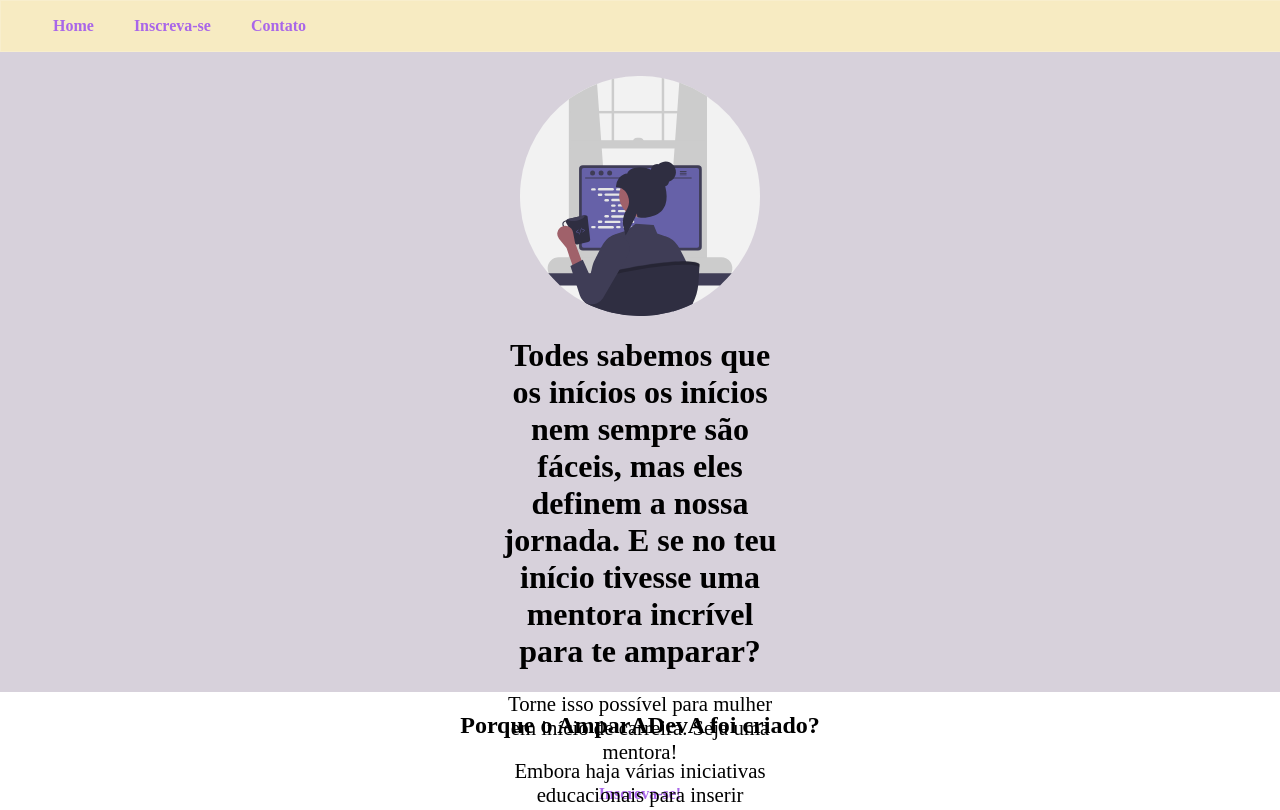
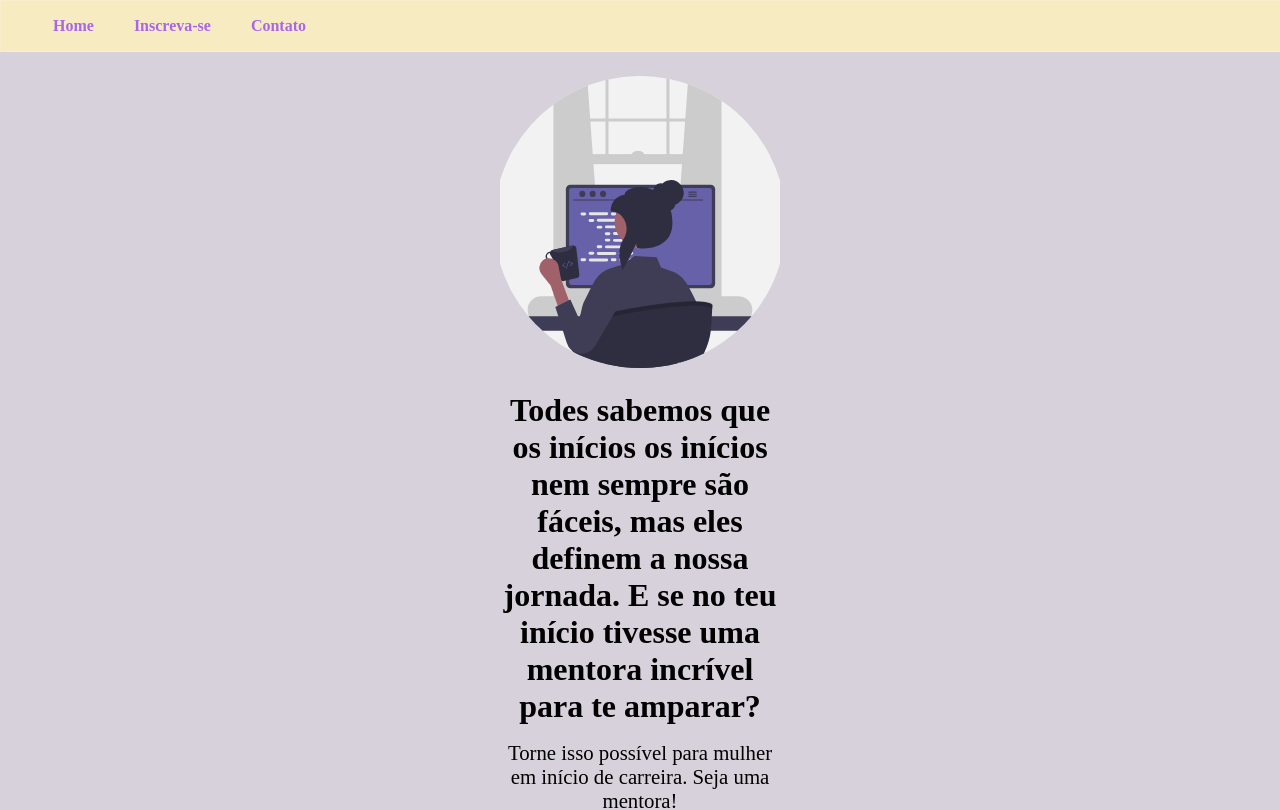
Before and after one commit to linefmv/AmparADevA, a React (Create React App) app: page / in a window 1280 px wide. Shown: the top 810 px of the page. Built offline with nearby package versions, Linux system fonts and the light colour scheme.

Commit message:
refactor: improve code design on header

```diff
--- a/src/components/Header/Header.jsx
+++ b/src/components/Header/Header.jsx
@@ -1,16 +1,21 @@
-import './header.styles.css'
-import logo from '../../assets/header-page.svg'
+import "./header.styles.css";
+import logo from "../../assets/header-page.svg";
 
 const Header = () => {
-    return (
-        <header>
-            <img src={logo} alt="draw of girl programming" />
-            <h1>Todes sabemos que os inícios os inícios nem sempre são fáceis, mas eles definem a nossa jornada. E se no teu início tivesse uma mentora incrível para te amparar?</h1>
-            <p> Torne isso possível para mulher em início de carreira. Seja uma mentora! </p>
-            <a href="/subscribe">Inscreva-se!</a>
-        </header>
-       )
-}
-
+  return (
+    <header>
+      <img src={logo} className="header-page" alt="draw of girl programming" />
+      <h1>
+        Todes sabemos que os inícios os inícios nem sempre são fáceis, mas eles
+        definem a nossa jornada. E se no teu início tivesse uma mentora incrível
+        para te amparar?
+      </h1>
+      <p className="phrase-header">
+        Torne isso possível para mulher em início de carreira. Seja uma mentora!
+      </p>
+      <a href="/subscribe">Inscreva-se!</a>
+    </header>
+  );
+};
 
 export default Header;
--- a/src/components/Header/header.styles.css
+++ b/src/components/Header/header.styles.css
@@ -1,33 +1,33 @@
 header {
   width: 100%;
-  height: 80vh;
+  height: 100vh;
   display: flex;
   flex-direction: column;
   align-items: center;
   background-color: rgb(215, 209, 219);
 }
 
-img {
+.header-page {
   width: 100%;
-  max-width: 240px;
-  padding-top: 3vh;
+  max-width: 280px;
+  padding: 3vh 0;
 }
 
 h1 {
   max-width: 280px;
   width: 100%;
   padding: 0 2vh;
+  margin:0;
   text-align: center;
   font-size: clamp(1rem, 0.6444rem + 1.7778vw, 2rem);
-
 }
 
-p {
-  margin-top: 0;
+.phrase-header {
+  margin-top: 2vh;
   max-width: 280px;
   width: 100%;
   text-align: center;
-  font-size: clamp(0.8rem, 0.4867rem + 1.0667vw, 1.3rem);
+  font-size: clamp(0.9rem, 0.4867rem + 1.0667vw, 1.3rem);
 }
 
 a {
```
